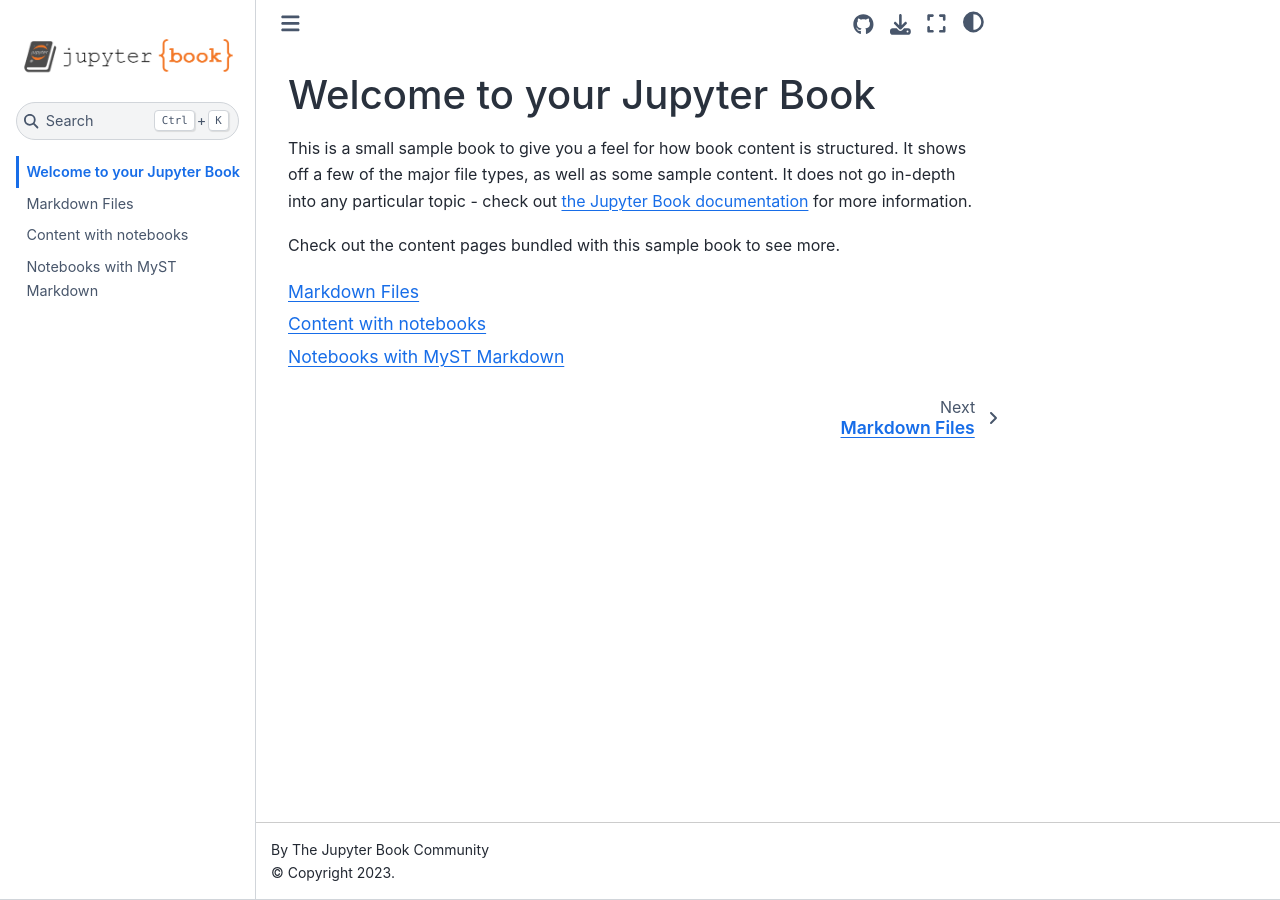
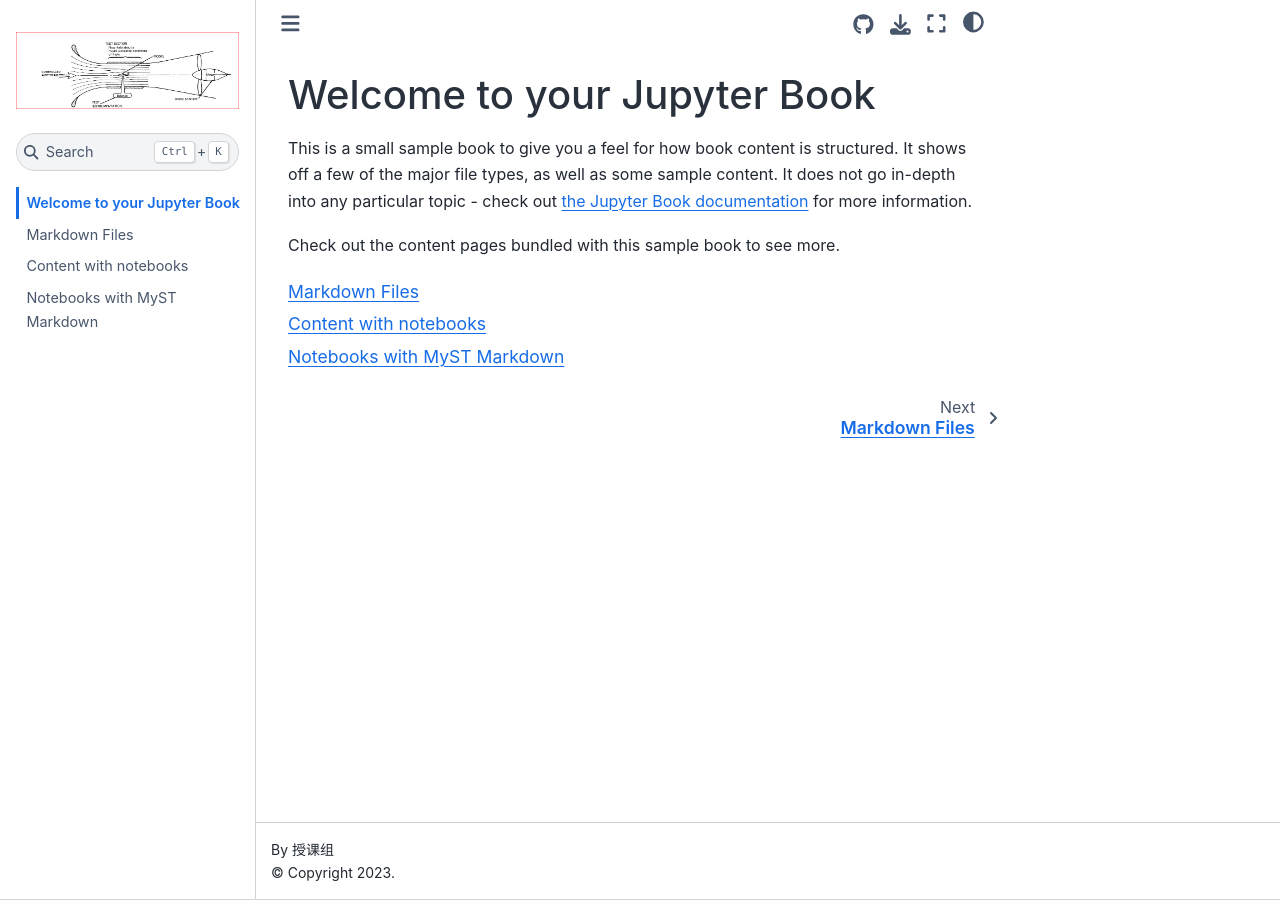
Before and after one commit to qchen-fdii-cardc/lecture-on-wtd, a Jupyter Book: the page built from modules/intro.md, in a window 1280 px wide. Built offline with Jupyter Book 1.0.4 settings and Sphinx 7.4.7 and the Sphinx Book theme 1.1.4, drawn with Linux system fonts in a browser that asks for light colours.

Commit message:
change logo and title

```diff
--- a/modules/_config.yml
+++ b/modules/_config.yml
@@ -1,9 +1,9 @@
 # Book settings
 # Learn more at https://jupyterbook.org/customize/config.html
 
-title: My sample book
-author: The Jupyter Book Community
-logo: logo.png
+title: 空气动力学实验设备总体气动设计导论
+author: 授课组
+logo: imgs/logo.png
 
 # Force re-execution of notebooks on each build.
 # See https://jupyterbook.org/content/execute.html
```
Also changed, not shown: modules/imgs/logo.png (added).
